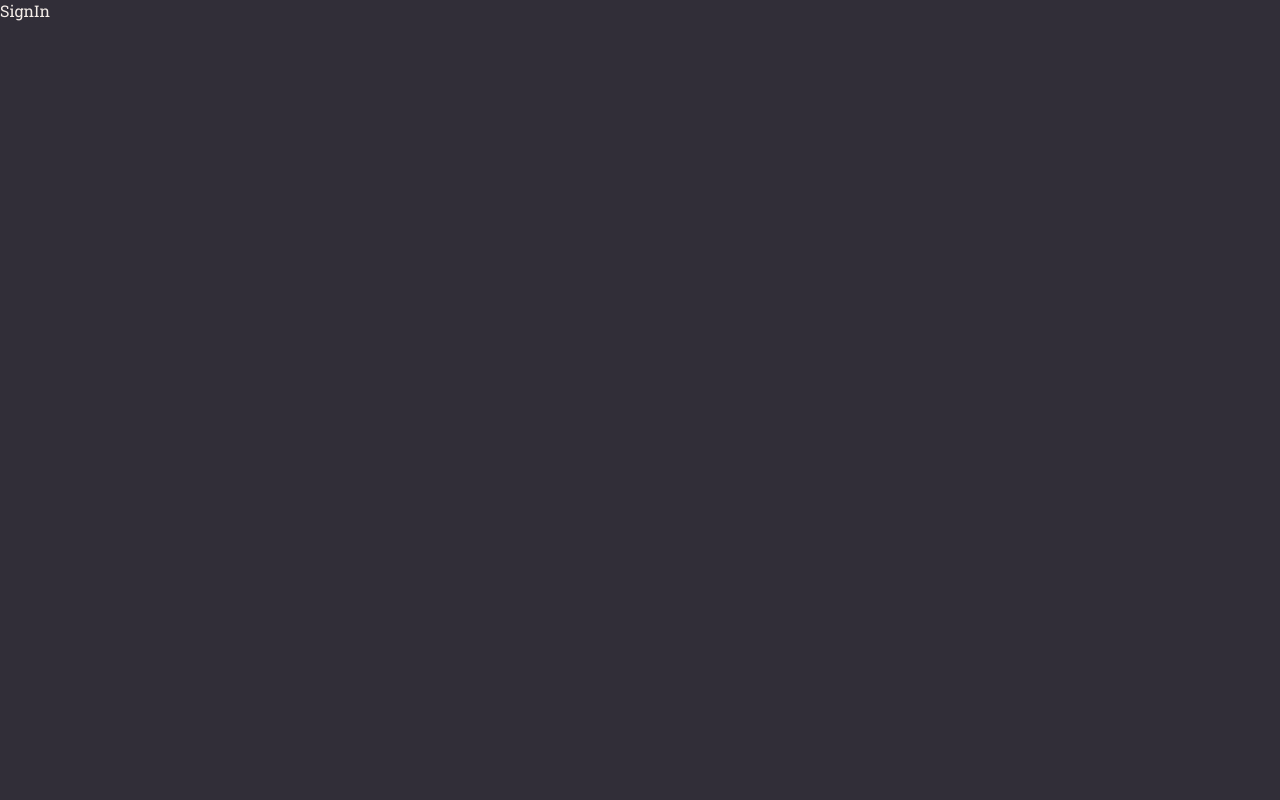
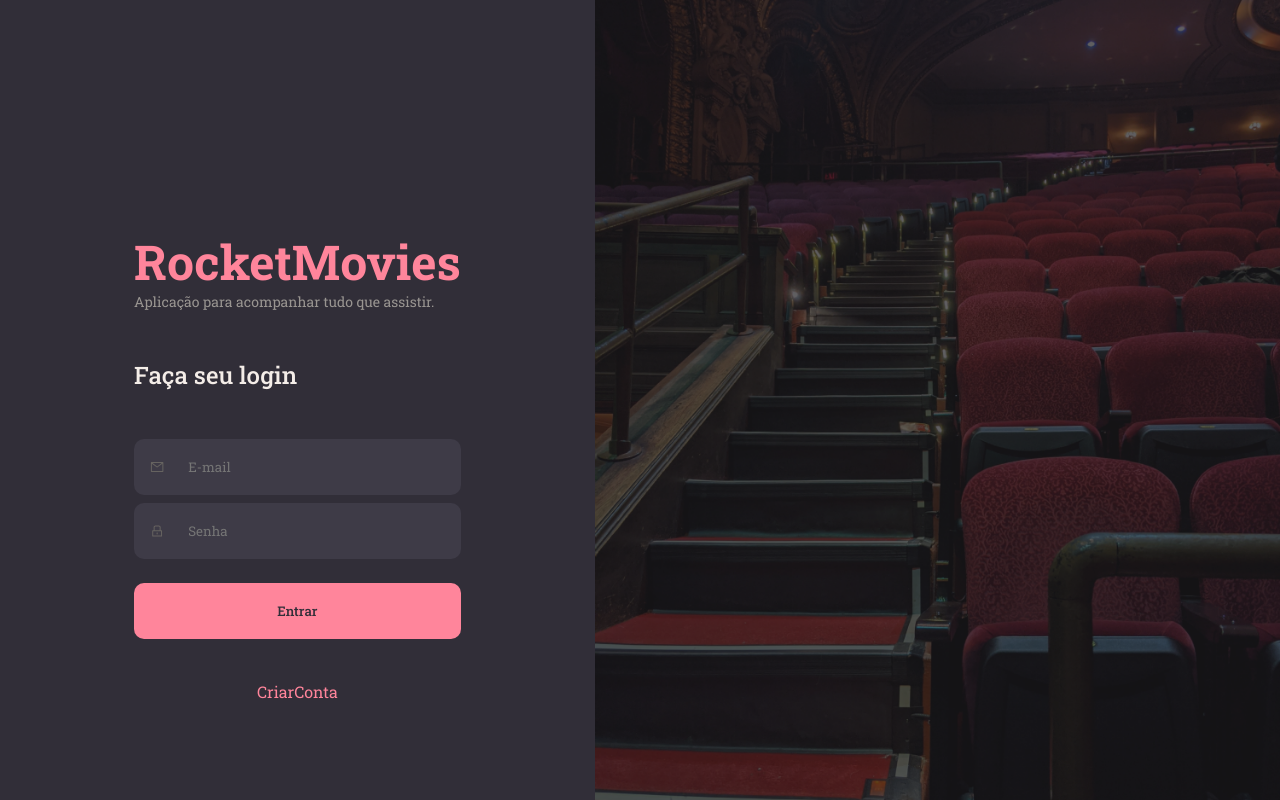
Before and after one commit to Felipe-Borba/rocket-movies-front-end, a React (Vite) app: page /sign-in in a window 1280 px wide. Before the commit this address had no page. Built offline with nearby package versions, Linux system fonts and the light colour scheme.

Commit message:
feat: add sign in page html

```diff
--- a/src/components/buttons/Button/styles.ts
+++ b/src/components/buttons/Button/styles.ts
@@ -8,6 +8,7 @@ export const Container = styled.button`
   border-radius: 10px;
   display: flex;
   align-items: center;
+  justify-content: center;
 
   background-color: ${({ theme }) => theme.COLORS.PRIMARY_400};
   color: ${({ theme }) => theme.COLORS.BACKGROUND_800};
--- a/src/pages/SignIn/index.tsx
+++ b/src/pages/SignIn/index.tsx
@@ -1,7 +1,31 @@
-import React from 'react'
+import React from "react";
+import { Input } from "../../components/Input";
+import SigInLayout from "../../components/layouts/SignInLayout";
+import { AiOutlineLock, AiOutlineMail } from "react-icons/ai";
+import { Button } from "../../components/buttons/Button";
+import { Link } from "react-router-dom";
+import { ButtonText } from "../../components/buttons/ButtonText";
 
 export default function SignIn() {
+  function handleSignIn(e: React.FormEvent<HTMLFormElement>) {
+    e.preventDefault();
+  }
+
   return (
-    <div>SignIn</div>
-  )
+    <SigInLayout sectionText="Faça seu login">
+        <form onSubmit={handleSignIn}>
+          <Input placeholder="E-mail">
+            <AiOutlineMail />
+          </Input>
+          <Input placeholder="Senha">
+            <AiOutlineLock />
+          </Input>
+          <Button type="submit">Entrar</Button>
+        </form>
+
+        <Link to="/sign-up">
+          <ButtonText>CriarConta</ButtonText>
+        </Link>
+    </SigInLayout>
+  );
 }
--- a/src/styles/global.ts
+++ b/src/styles/global.ts
@@ -46,4 +46,8 @@ export const GlobalStyle = createGlobalStyle`
   ::-webkit-scrollbar-thumb:hover {
     background: ${({theme}) => theme.COLORS.PRIMARY_500};
   }
+
+  textarea:focus, input:focus{
+    outline: none;
+}
 `;
```
